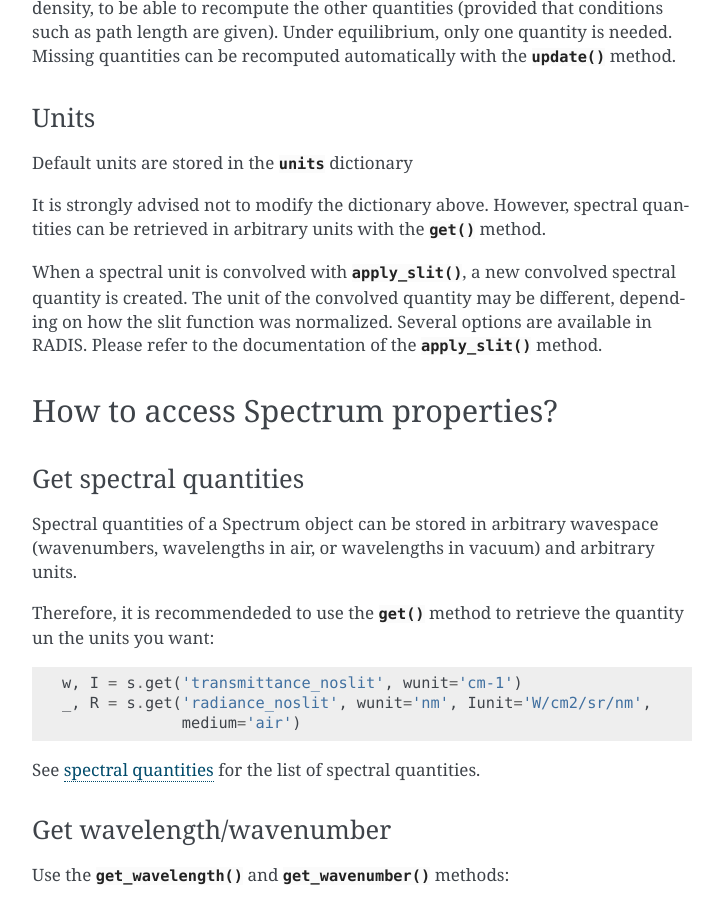
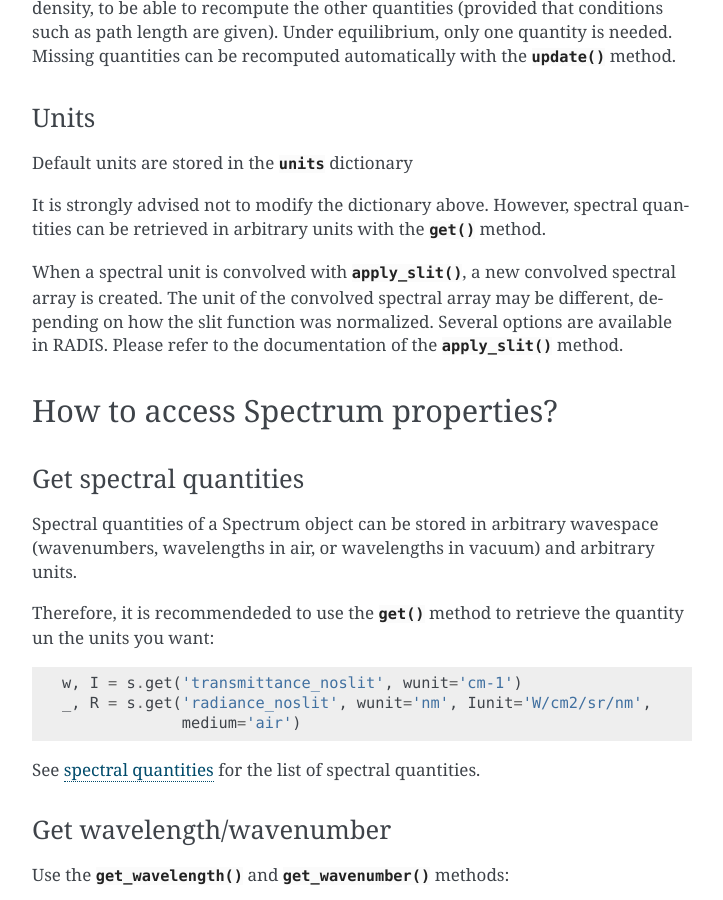
Before and after one commit to radis/radis, a Sphinx documentation site: the page built from docs/spectrum/spectrum.rst, in a window 1280 px wide and 900 px high, scrolled down 4958 px. Shown: the whole window, without its empty margins (388-1111 px from the left). Built offline with Sphinx 7.4.7, drawn with Linux system fonts in a browser that asks for light colours; pages that are not in the unit, such as notebooks, are missing from menus; comment, search, counter and statistics services are not loaded.

Commit message:
Update docs/spectrum/spectrum.rst
Co-authored-by: Erwan Pannier <erwan.pannier@gmail.com>

```diff
--- a/docs/spectrum/spectrum.rst
+++ b/docs/spectrum/spectrum.rst
@@ -246,7 +246,7 @@ can be retrieved in arbitrary units with the :meth:`~radis.spectrum.spectrum.Spe
 method.
 
 When a spectral unit is convolved with :meth:`~radis.spectrum.spectrum.Spectrum.apply_slit`,
-a new convolved spectral quantity is created. The unit of the convolved quantity may be different,
+a new convolved spectral array is created. The unit of the convolved spectral array may be different,
 depending on how the slit function was normalized. Several options are available in RADIS.
 Please refer to the documentation of the :meth:`~radis.spectrum.spectrum.Spectrum.apply_slit` method.
 
```
